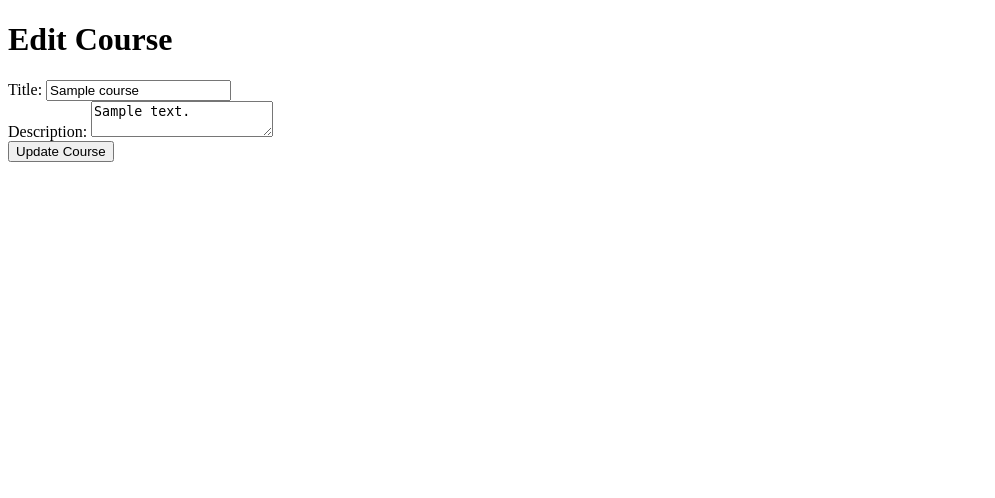
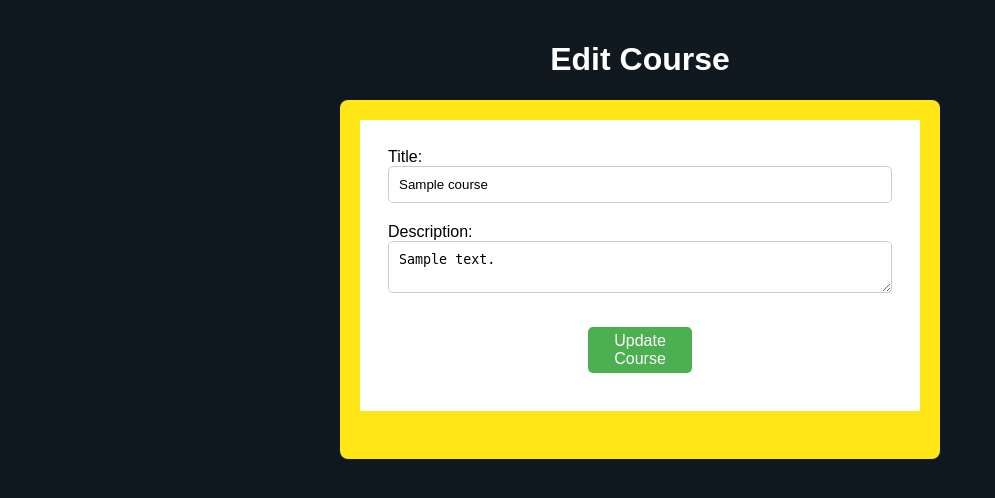
Before and after one commit to sidharathkhanna29/E-learning-online-cource, a Flask app: template templates/edit_course.html in a window 1280 px wide. Shown: the top 498 px of the page, without its empty margins (0-995 px from the left). Run offline with Flask 3, Linux system fonts and the light colour scheme; the template is opened without the code that fills it: most values are stand-ins (such as "Sample title", 1, 10 or a date in 2020).

Commit message:
Updated Edit_course CSS

```diff
--- a/templates/edit_course.html
+++ b/templates/edit_course.html
@@ -6,9 +6,71 @@
     <head>
         <meta charset="UTF-8">
         <title>Edit Course</title>
+        <style>
+            body {
+                font-family: Arial, sans-serif;
+                max-width: 600px;
+                margin: 0 auto;
+                padding: 20px;
+                align-items: center;
+
+                background-color: #101820;
+                background-size:cover;
+            }
+
+            h1 {
+                text-align: center;
+                color: white;
+            }
+
+            h2{
+                    text-align: center;
+                    color: black;
+                }
+
+            main  {
+                    background-color: #FEE715;
+                    padding: 20px;
+                    border-radius: 8px;
+                    box-shadow: 0 0 10px rgba(0, 0, 0, 0.1);
+                }
+
+            form {
+                    display: block;
+                    flex-direction: column;
+                    align-items: center;
+                    margin-bottom: 05%;
+                    padding: 05%;
+
+                    background-color: #fff;
+                }
+            #title, #description {
+                    width: 100%;
+                    padding: 10px;
+                    margin-bottom: 20px;
+                    border: 1px solid #ccc;
+                    border-radius: 5px;
+                    box-sizing: border-box;
+                }
+
+            button {
+                    padding: 5px 10px;
+                    margin: 10px 200px;
+                    font-size: 16px;
+                    cursor: pointer;
+                    width:fit-content;
+                    background-color: #4CAF50;
+                    color: #fff;
+                    border: none;
+                    border-radius: 5px;
+                }
+        </style>
     </head>
     <body>
+        <header>
             <h1>Edit Course</h1>
+        </header>
+        <main>
             <form action="{{ url_for('edit_course', course_id=course.id) }}" method="post">
                 <label for="title">Title:</label>
                 <input type="text" id="title" name="title" value="{{ course.title }}" required><br>
@@ -16,5 +78,6 @@
                 <textarea id="description" name="description" required>{{ course.description }}</textarea><br>
                 <button type="submit">Update Course</button>
             </form>
+        </main>
     </body>
 </html>
```
Lines whose indentation alone changed are shown as unchanged.
